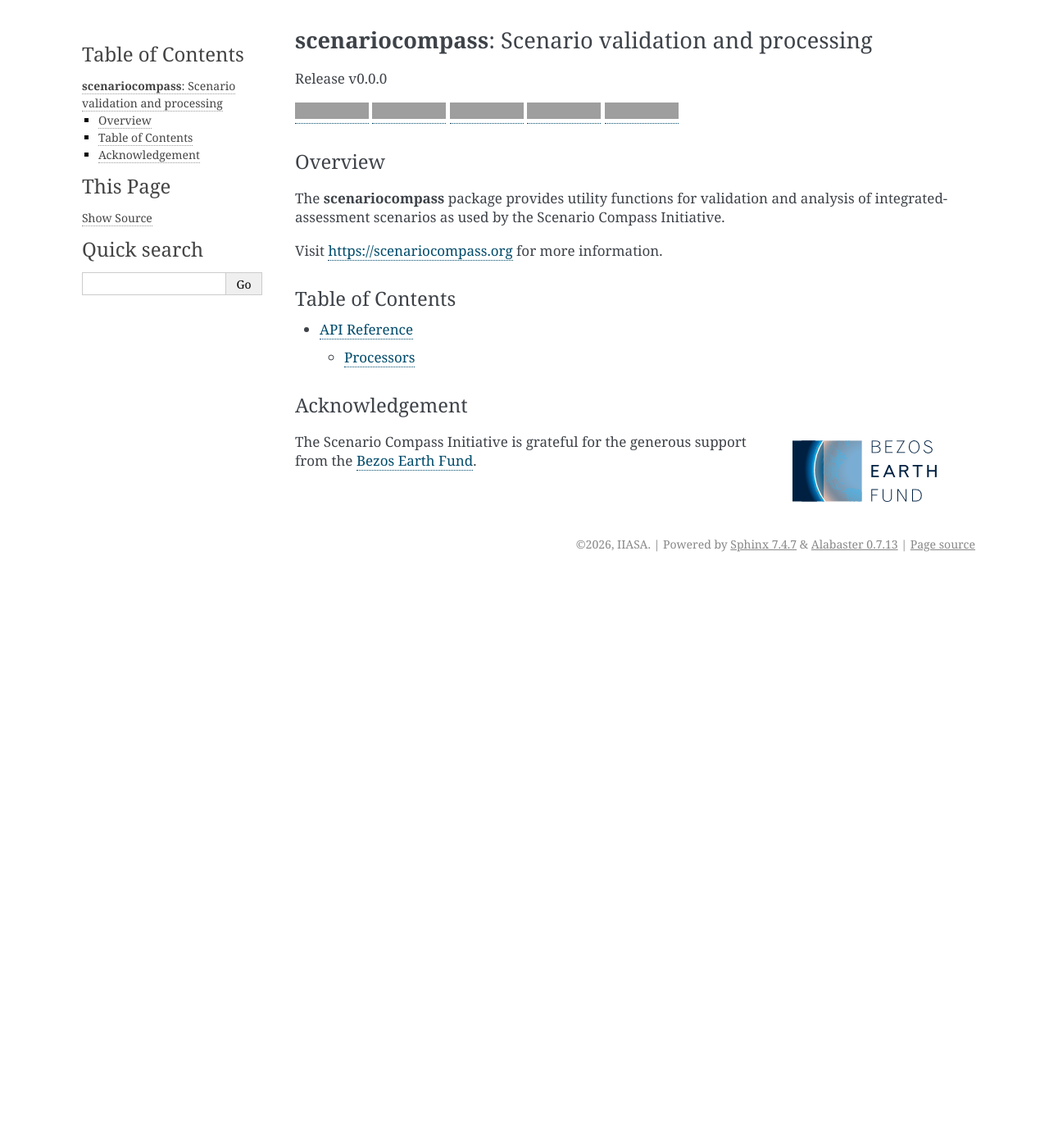
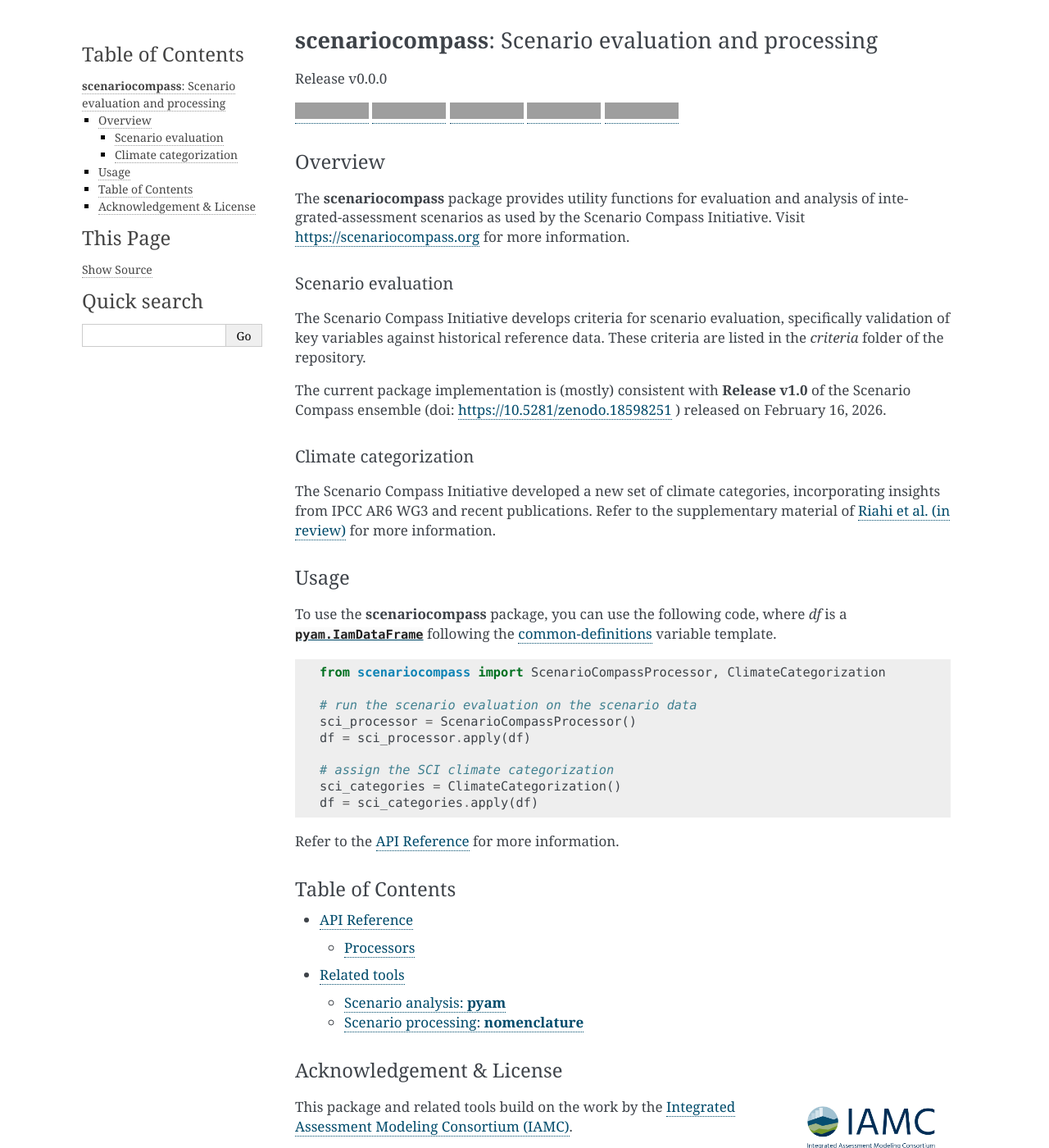
Before and after one commit to IAMconsortium/scenariocompass, a Sphinx documentation site: the page built from docs/index.rst, in a window 1280 px wide and 1400 px high. Shown: the whole window at 82% size. Built offline with Sphinx 7.4.7, drawn with Linux system fonts in a browser that asks for light colours; some of the changed text lies outside the part shown; grey boxes are pictures that could not be loaded.

Commit message:
Update the docs page with overview and basic usage example (#16)

```diff
--- a/docs/api.rst
+++ b/docs/api.rst
@@ -1,3 +1,5 @@
+.. _api:
+
 API Reference
 =============
 
@@ -20,3 +22,6 @@ Processors
 
 .. autoclass:: SustainabilityValidator
    :members: pattern, validators, apply, criteria_names, reset_apply
+
+.. autoclass:: ClimateCategorization
+   :members: apply, reset_apply
--- a/docs/conf.py
+++ b/docs/conf.py
@@ -4,7 +4,8 @@
 # https://www.sphinx-doc.org/en/master/usage/configuration.html
 
 from datetime import datetime
-from importlib.metadata import PackageNotFoundError, version as package_version
+from importlib.metadata import PackageNotFoundError
+from importlib.metadata import version as package_version
 
 # -- Project information -----------------------------------------------------
 # https://www.sphinx-doc.org/en/master/usage/configuration.html#project-information
@@ -59,7 +60,7 @@ html_theme = "alabaster"
 html_theme_options = {
     "logo": "SCI-logo-title.svg",
     "logo_name": False,
-    "description": "Processing and validation package for IAM scenarios",
+    "description": "Processing and evaluation for IAM scenarios",
     "page_width": "1100px",
     "sidebar_width": "240px",
     "github_button": True,
@@ -91,9 +92,18 @@ autodoc_class_signature = "separated"
 
 # Prolog for all rst files
 rst_prolog = """
-
 .. |br| raw:: html
 
-    <br>
+   <br>
 
+.. |pyam.IamDataFrame| raw:: html
+
+   <a href="https://pyam-iamc.readthedocs.io/">
+   <code class="xref py py-class docutils literal notranslate"><span class="pre">
+   pyam.IamDataFrame</span></code></a>
+
+.. |ScSe team| raw:: html
+
+   <a href="https://software.ece.iiasa.ac.at">Scenario Services and Scientific Software team</a>
+   in the <em>Energy, Climate, and Environment</em> program (ECE) at IIASA
 """
--- a/docs/index.rst
+++ b/docs/index.rst
@@ -1,6 +1,6 @@
 .. currentmodule:: scenariocompass
 
-**scenariocompass**: Scenario validation and processing
+**scenariocompass**: Scenario evaluation and processing
 =======================================================
 
 Release v\ |version|
@@ -25,10 +25,47 @@ Release v\ |version|
 Overview
 --------
 
-The **scenariocompass** package provides utility functions for validation and
+The **scenariocompass** package provides utility functions for evaluation and
 analysis of integrated-assessment scenarios as used by the Scenario Compass Initiative.
+Visit https://scenariocompass.org for more information.
 
-Visit https://scenariocompass.org for more information.
+Scenario evaluation
+~~~~~~~~~~~~~~~~~~~
+
+The Scenario Compass Initiative develops criteria for scenario evaluation, specifically
+validation of key variables against historical reference data. These criteria are
+listed in the `criteria` folder of the repository.
+
+The current package implementation is (mostly) consistent with **Release v1.0**
+of the Scenario Compass ensemble (doi: https://10.5281/zenodo.18598251 ) released on
+February 16, 2026.
+
+Climate categorization
+~~~~~~~~~~~~~~~~~~~~~~
+
+The Scenario Compass Initiative developed a new set of climate categories, incorporating
+insights from IPCC AR6 WG3 and recent publications. Refer to the supplementary material
+of `Riahi et al. (in review)`_ for more information.
+
+Usage
+-----
+
+To use the **scenariocompass** package, you can use the following code, where `df`
+is a |pyam.IamDataFrame| following the `common-definitions`_ variable template.
+
+.. code-block:: python
+
+    from scenariocompass import ScenarioCompassProcessor, ClimateCategorization
+
+    # run the scenario evaluation on the scenario data
+    sci_processor = ScenarioCompassProcessor()
+    df = sci_processor.apply(df)
+
+    # assign the SCI climate categorization
+    sci_categories = ClimateCategorization()
+    df = sci_categories.apply(df)
+
+Refer to the :ref:`api` for more information.
 
 Table of Contents
 -----------------
@@ -37,12 +74,29 @@ Table of Contents
    :maxdepth: 2
 
    api
+   tools
 
-Acknowledgement
----------------
+Acknowledgement & License
+-------------------------
 
-.. figure:: _static/bef-logo.png
+.. figure:: _static/iamc-logo.png
+   :width: 160px
    :align: right
+
+This package and related tools build on the work by the
+`Integrated Assessment Modeling Consortium (IAMC) <https://www.iamconsortium.org>`_.
 
 The Scenario Compass Initiative is grateful for the generous support from the
 `Bezos Earth Fund <https://www.bezosearthfund.org>`_.
+
+This package is developed and maintained by the |ScSe team|. It is released under the
+`MIT License`_.
+
+
+.. _`Riahi et al. (in review)` : https://doi.org/10.21203/rs.3.rs-8891091/v1
+
+.. _`pyam.IamDataFrame`: https://pyam-iamc.readthedocs.io
+
+.. _`common-definitions` : https://github.com/IAMconsortium/common-definitions
+
+.. _`MIT License` : https://github.com/IAMconsortium/scenariocompass/blob/main/LICENSE
--- a/pyproject.toml
+++ b/pyproject.toml
@@ -1,6 +1,6 @@
 [project]
 name = "scenariocompass"
-description = "Validation and analysis of integrated-assessment scenarios"
+description = "Evaluation and analysis of integrated-assessment scenarios"
 authors = [
     {name = "Daniel Huppmann", email = "huppmann@iiasa.ac.at"}
 ]
```
Also changed, not shown: README.md (+50 -5 lines), docs/tools.rst (added, +27 -0 lines), scenariocompass/__init__.py (+5 -2 lines), docs/_static/bef-logo.png (deleted), docs/_static/iamc-logo.png (added), 9 other files.
